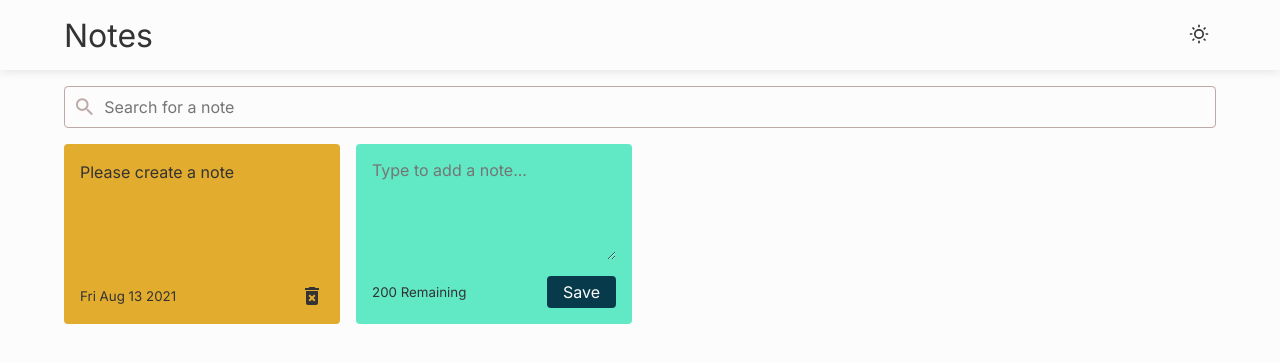
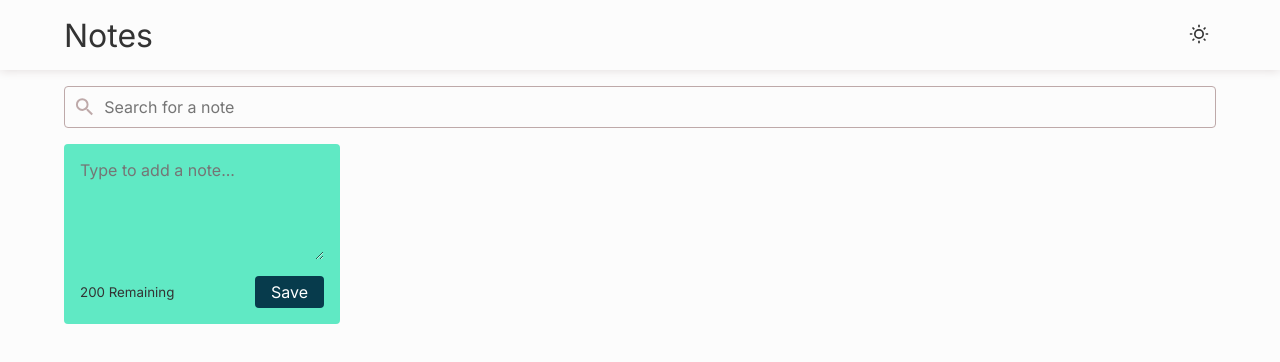
Before and after one commit to DineshRout779/noted, a React (Create React App) app: page / in a window 1280 px wide. Shown: the top 362 px of the page. Built offline with nearby package versions, Linux system fonts and the light colour scheme.

Commit message:
fix: Bug in showing date

```diff
--- a/src/App.js
+++ b/src/App.js
@@ -6,13 +6,7 @@ import SearchBar from './components/SearchBar';
 
 function App() {
   const [notes, setNotes] = useState(
-    JSON.parse(localStorage.getItem('notes')) || [
-      {
-        id: 1,
-        text: 'Please create a note',
-        date: new Date(),
-      },
-    ]
+    JSON.parse(localStorage.getItem('notes')) || []
   );
   const [value, setValue] = useState('');
 
@@ -24,7 +18,7 @@ function App() {
     const newNote = {
       id: nanoid(),
       text: text,
-      date: new Date(),
+      date: new Date().toDateString(),
     };
     setNotes([...notes, newNote]);
   };
--- a/src/components/Note.js
+++ b/src/components/Note.js
@@ -5,7 +5,7 @@ const Note = ({ id, text, date, handleDeleteNote }) => {
     <div className='note' id={id.toString()}>
       <p>{text.replace(/  +/g, ' ')}</p>
       <div className='note-footer'>
-        <small>{date.toDateString()}</small>
+        <small>{date}</small>
         <MdDeleteForever
           className='delete-icon'
           size='1.5em'
```
